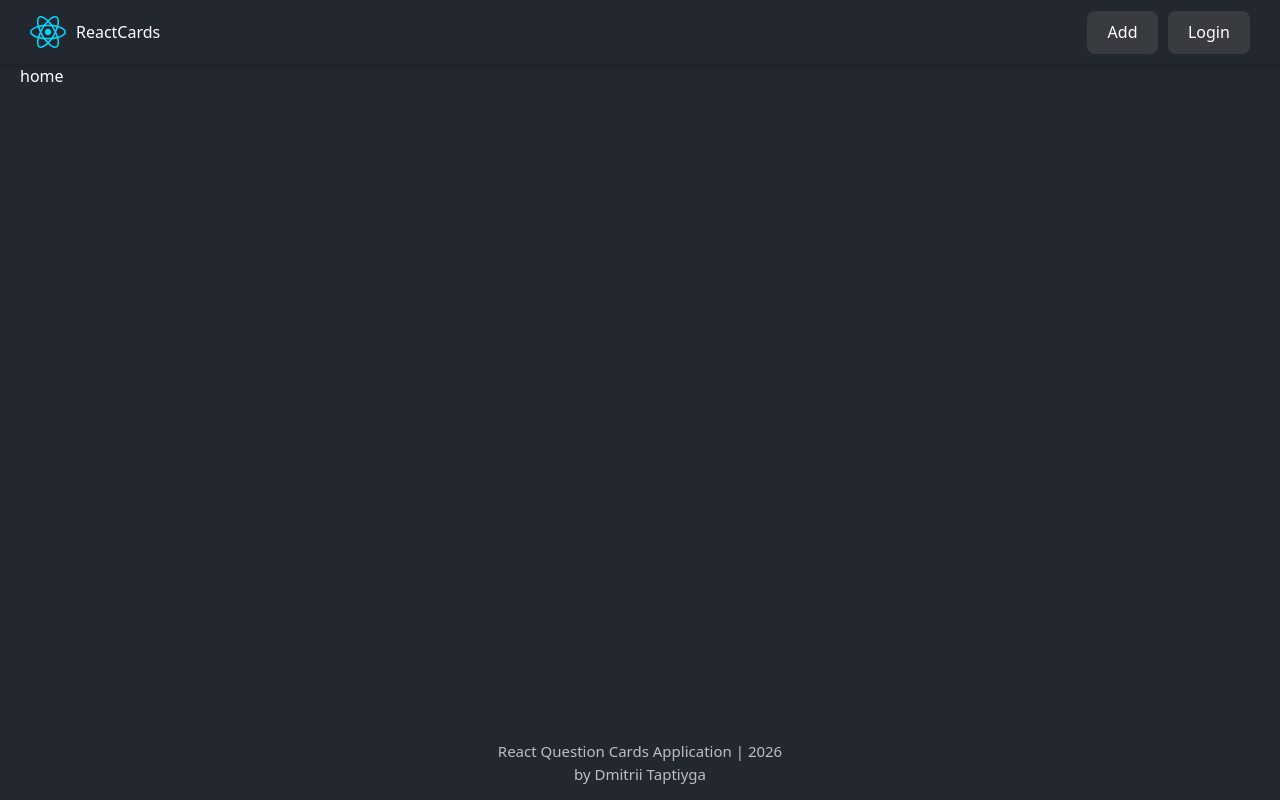
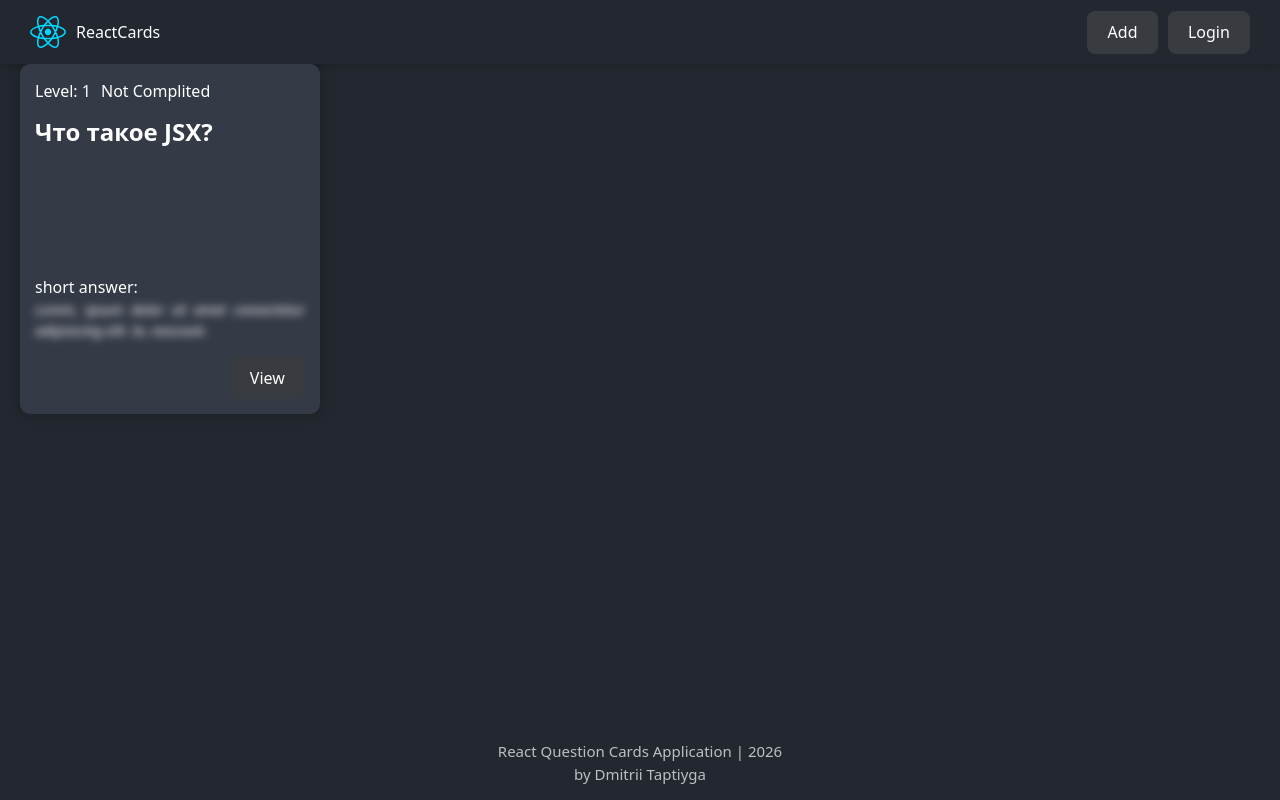
Before and after one commit to taptiyga/reactCards, a React (Vite) app: page / in a window 1280 px wide. Built offline with nearby package versions, Linux system fonts and the light colour scheme.

Commit message:
27 home page, questionCard

```diff
--- a/src/App.jsx
+++ b/src/App.jsx
@@ -1,12 +1,13 @@
 import { BrowserRouter, Route, Routes } from "react-router-dom";
 import { MainLayout } from "./components/MainLayout";
+import { HomePage } from "./pages/HomePage";
 
 function App() {
   return (
     <BrowserRouter>
       <Routes>
         <Route element={<MainLayout />}>
-          <Route path="/" element={<div>home</div>} />
+          <Route path="/" element={<HomePage />} />
           <Route path="/forbidden" element={<div>forbidden</div>} />
           <Route path="/addquestion" element={<div>add question</div>} />
         </Route>
--- a/src/components/Header/Header.jsx
+++ b/src/components/Header/Header.jsx
@@ -1,17 +1,20 @@
+import { useNavigate } from "react-router-dom";
 import ReactLogo from "../../assets/react.svg";
 import { Button } from "../Button";
 import cls from "./Header.module.css";
 
 export const Header = () => {
+  const navigate = useNavigate();
+
   return (
     <header className={cls.header}>
-      <p>
+      <p onClick={() => navigate("/")}>
         <img src={ReactLogo} alt="react logo" />
         <span>ReactCards</span>
       </p>
 
       <div className={cls.headerButtons}>
-        <Button>Add</Button>
+        <Button onClick={() => navigate("/addquestion")}>Add</Button>
         <Button>Login</Button>
       </div>
     </header>
--- a/src/components/MainLayout/MainLayout.jsx
+++ b/src/components/MainLayout/MainLayout.jsx
@@ -1,6 +1,6 @@
 import { Outlet } from "react-router-dom";
 import cls from "./MainLayout.module.css";
-import { Header } from "../Header/Header";
+import { Header } from "../Header";
 
 export const MainLayout = () => {
   const currentYear = new Date().getFullYear();
--- /dev/null
+++ b/src/components/QuestionCard/QuestionCard.jsx
@@ -0,0 +1,21 @@
+import { Button } from "../Button";
+import cls from "./QuestionCard.module.css";
+
+export const QuestionCard = () => {
+  return (
+    <div className={cls.card}>
+      <div className={cls.cardLabels}>
+        <div>Level: 1</div>
+        <div>Not Complited</div>
+      </div>
+
+      <h5 className={cls.cardTitle}>Что такое JSX?</h5>
+
+      <div className={cls.cardAnswers}>
+        <label>short answer: </label>
+        <p className={cls.cardAnswer}>Lorem, ipsum dolor sit amet consectetur adipisicing elit. In, nesciunt.</p>
+      </div>
+      <Button onClick={() => {}}>View</Button>
+    </div>
+  );
+};
--- /dev/null
+++ b/src/components/QuestionCard/QuestionCard.module.css
@@ -0,0 +1,38 @@
+.card{
+    width: 300px;
+    height: 350px;
+    border-radius: 10px;
+    padding: 15px;
+    background-color: var(--card-bg-color);
+    color: var(--text-color);
+    box-shadow: 0 0 8px 5px rgba(0 , 0, 0, 0.1);
+    display: flex;
+    flex-direction: column;
+    gap: 15px;
+
+    button{
+        align-self: flex-end;
+    }
+}
+.cardLabels{
+    display: flex;
+    gap: 10px;
+}
+.cardTitle{
+    font-size: 24px;
+    line-height: 28px;
+}
+.cardAnswers{
+    margin-top: auto;
+}
+.cardAnswer{
+    font-size: 14px;
+    filter: blur(4px);
+    font-style: italic;
+    text-align: justify;
+    cursor: pointer;
+    transition: filter 0.8s ease-in-out;
+}
+.cardAnswer:hover{
+    filter: none;
+}
--- /dev/null
+++ b/src/components/QuestionCard/index.jsx
@@ -0,0 +1 @@
+export { QuestionCard } from "./QuestionCard";
--- a/src/index.css
+++ b/src/index.css
@@ -5,6 +5,8 @@
 
   --btn-bg-color:#383b3f;
   --btn-text-color:#fff;
+
+  --card-bg-color:#343a46;
 
   font-family: system-ui, Avenir, Helvetica, Arial, sans-serif;
   line-height: 1.5;
@@ -39,8 +41,10 @@
     --main-bg-color: #fff;
     --text-color:#000;
 
-     --btn-bg-color:#16444f;
-  --btn-text-color:#57C4DC;
+    --btn-bg-color:#16444f;
+    --btn-text-color:#57C4DC;
+
+    --card-bg-color:#ebebf0;
   }
 }
 @media (prefers-color-scheme: light) {
@@ -48,7 +52,9 @@
     --main-bg-color: #23272f;
     --text-color:#fff;
 
-     --btn-bg-color:#383b3f;
-  --btn-text-color:#fff;
+    --btn-bg-color:#383b3f;
+    --btn-text-color:#fff;
+
+    --card-bg-color:#343a46;
   }
 }
--- /dev/null
+++ b/src/pages/HomePage/HomePage.jsx
@@ -0,0 +1,10 @@
+import { QuestionCard } from "../../components/QuestionCard";
+// import cls from "./HomePage.module.css";
+
+export const HomePage = () => {
+  return (
+    <div>
+      <QuestionCard />
+    </div>
+  );
+};
--- /dev/null
+++ b/src/pages/HomePage/index.jsx
@@ -0,0 +1 @@
+export { HomePage } from "./HomePage";
```
Also changed, not shown: src/pages/HomePage/HomePage.module.css (added).
